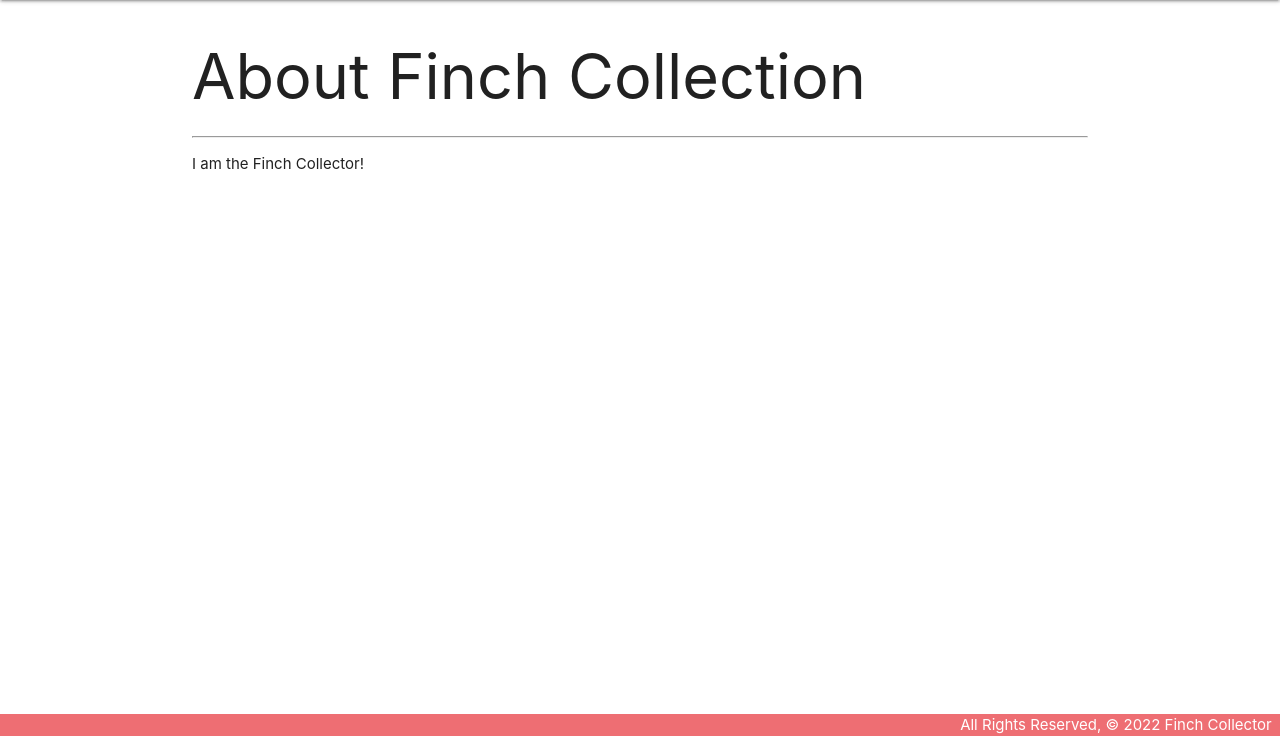
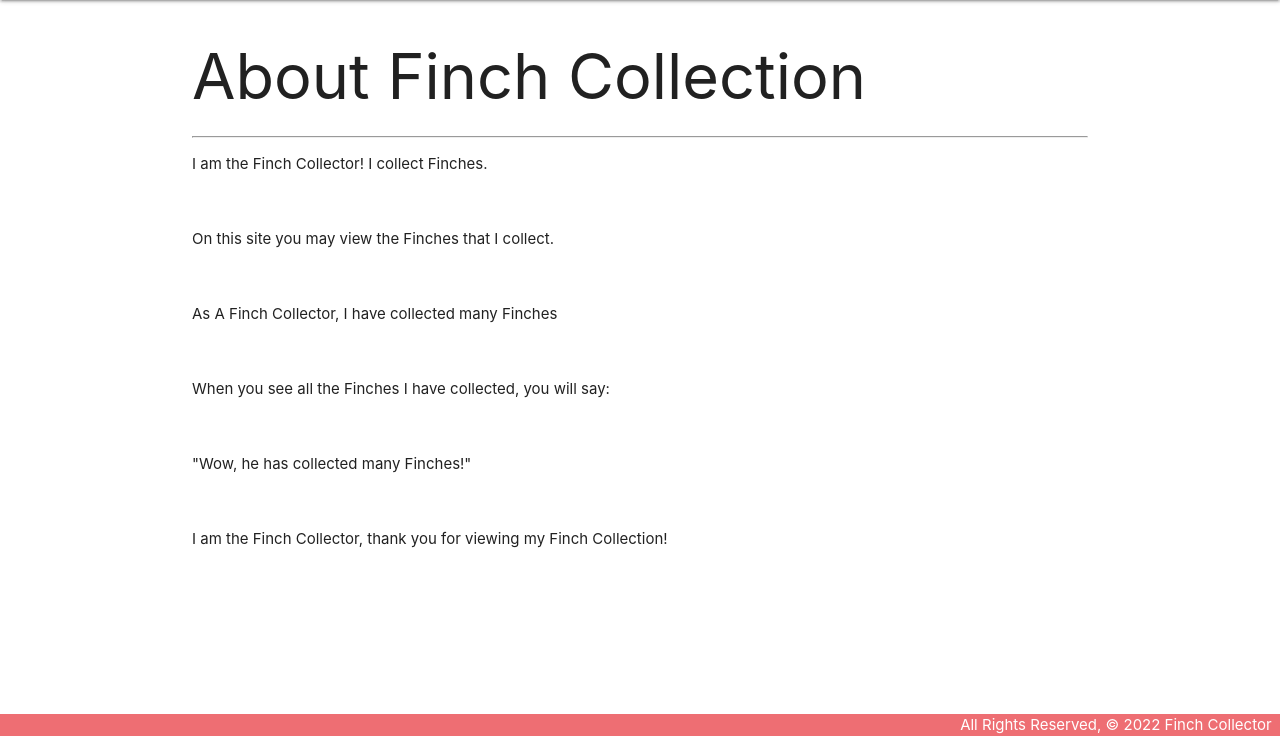
Before and after one commit to Wolfcodes91/finchcollector, a Django app: page /about/ in a window 1280 px wide. Shown: the part 64-800 px from the top of the page. Run offline with Django 4.2, Linux system fonts and the light colour scheme.

Commit message:
finchcollector part 4 doodles

```diff
--- a/finchcollector/settings.py
+++ b/finchcollector/settings.py
@@ -106,7 +106,7 @@ AUTH_PASSWORD_VALIDATORS = [
 
 LANGUAGE_CODE = 'en-us'
 
-TIME_ZONE = 'UTC'
+TIME_ZONE = 'America/Los_Angeles'
 
 USE_I18N = True
 
--- a/main_app/models.py
+++ b/main_app/models.py
@@ -26,6 +26,9 @@ class Finch(models.Model):
     def get_absolute_url(self):
         return reverse('detail', kwargs={'finch_id': self.id})
 
+    def viewed_for_today(self):
+        return self.watching_set.filter(date=date.today()).count() >= len(VIEWS)
+
 class Watching(models.Model):
     date = models.DateField('viewing date')
     view = models.CharField(
--- a/main_app/templates/about.html
+++ b/main_app/templates/about.html
@@ -3,7 +3,17 @@
 
     <h1>About Finch Collection</h1>
     <hr />
-    <p>I am the Finch Collector!</p>
+    <p>I am the Finch Collector! I collect Finches.</p>
+    <br>
+    <p>On this site you may view the Finches that I collect.</p>
+    <br>
+    <p>As A Finch Collector, I have collected many Finches</p>
+    <br>
+    <p>When you see all the Finches I have collected, you will say:</p>
+    <br>
+    <p>"Wow, he has collected many Finches!"</p>
+    <br>
+    <p>I am the Finch Collector, thank you for viewing my Finch Collection!</p>
 
 
 {% endblock %}
--- a/main_app/templates/finches/detail.html
+++ b/main_app/templates/finches/detail.html
@@ -24,6 +24,12 @@
     {{ watching_form.as_p }}
     <input type="submit" class="btn" value="Add Viewing">
    </form>
+   <br>
+   {% if finch.viewed_for_today %}
+      <div class="card-panel teal-text center-align">{{finch.name}} has been viewed today</div>
+    {% else %}
+      <div class="card-panel red-text center-align">{{finch.name}} might be lonely</div>
+    {% endif %}
     <table class="striped">
       <thead>
         <tr><th>Date</th><th>Viewing</th></tr>
```
